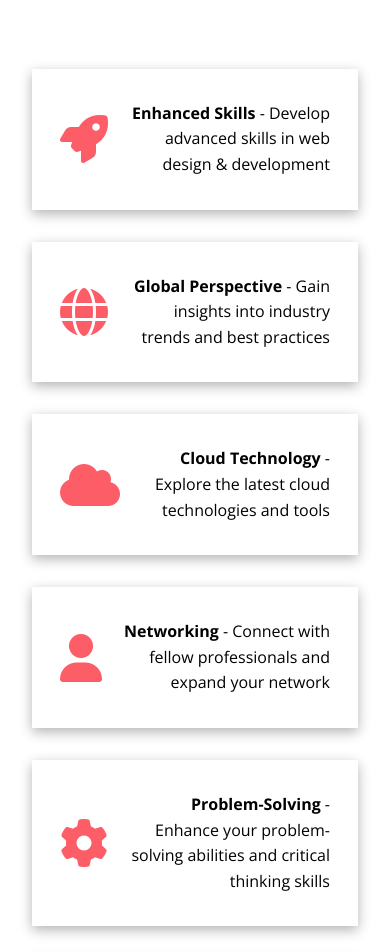
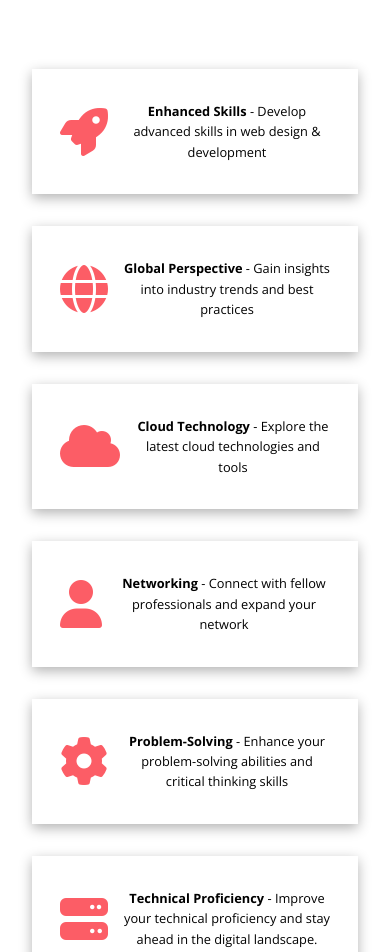
Before and after one commit to ay-sha/BSS-Practice, a plain HTML site: page Tutor/index.html in a window 390 px wide. Shown: the part 7753-8705 px from the top of the page. Drawn offline with nearby package versions, Linux system fonts and the light colour scheme.

Commit message:
Tutor Update

```diff
--- a/Tutor/css/style.css
+++ b/Tutor/css/style.css
@@ -605,6 +605,10 @@ img {
     .takeaways-cards{
         grid-template-columns: 1fr;
     }
+    .takeaways-cards .card p{
+        font-size: 0.8rem;
+        text-align: center;
+    }
     .details{
         padding: 1rem;
     }
```
Also changed, not shown: Tutor/index.html (+1 -0 lines).
